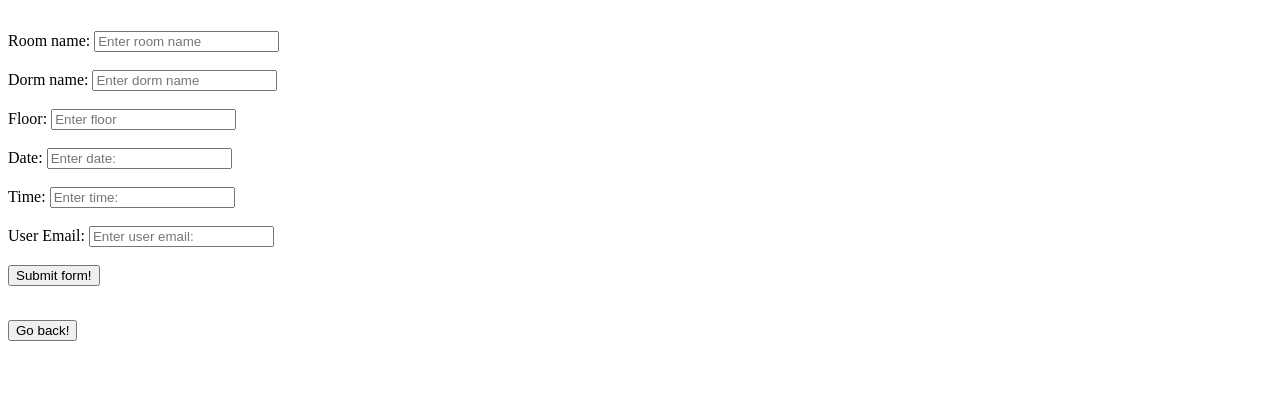
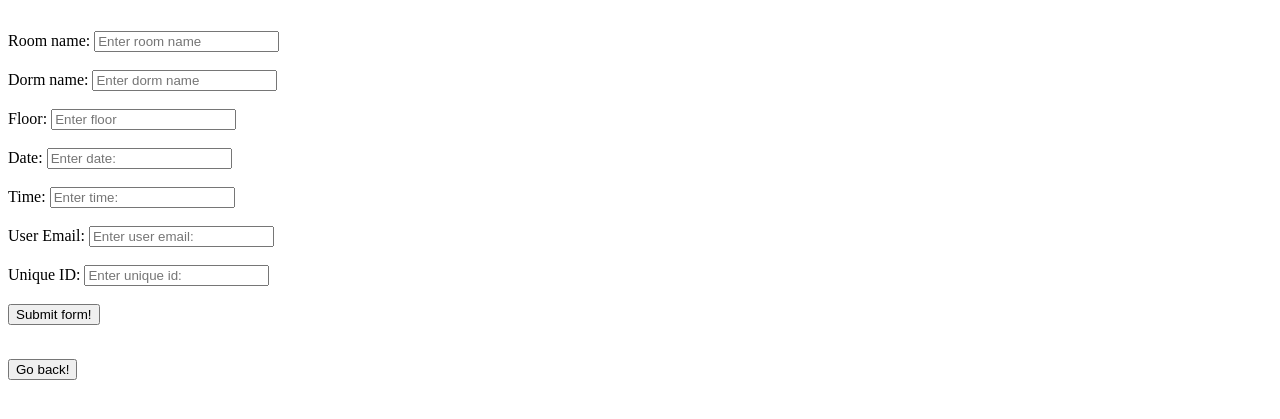
Before and after one commit to gechoe/CommonRoom, a website: page website/public/reservationAddForm.html in a window 1280 px wide. Shown: the part 163-582 px from the top of the page. Drawn offline with Linux system fonts and the light colour scheme.

Commit message:
Update reservationAddForm.html

```diff
--- a/website/public/reservationAddForm.html
+++ b/website/public/reservationAddForm.html
@@ -57,6 +57,9 @@ Latest commit 436e6ae 7 hours ago
             <br><label for="userEmail">User Email: </label>
             <input type="text" placeholder="Enter user email: " name="userEmail" required></br>
 
+            <br><label for="uniqueID">Unique ID: </label>
+            <input type="text" placeholder="Enter unique id: " name="uniqueID" required></br>
+
             <br><div class="clearfix">
                <input type="submit" value="Submit form!">
             </div></br>
```
